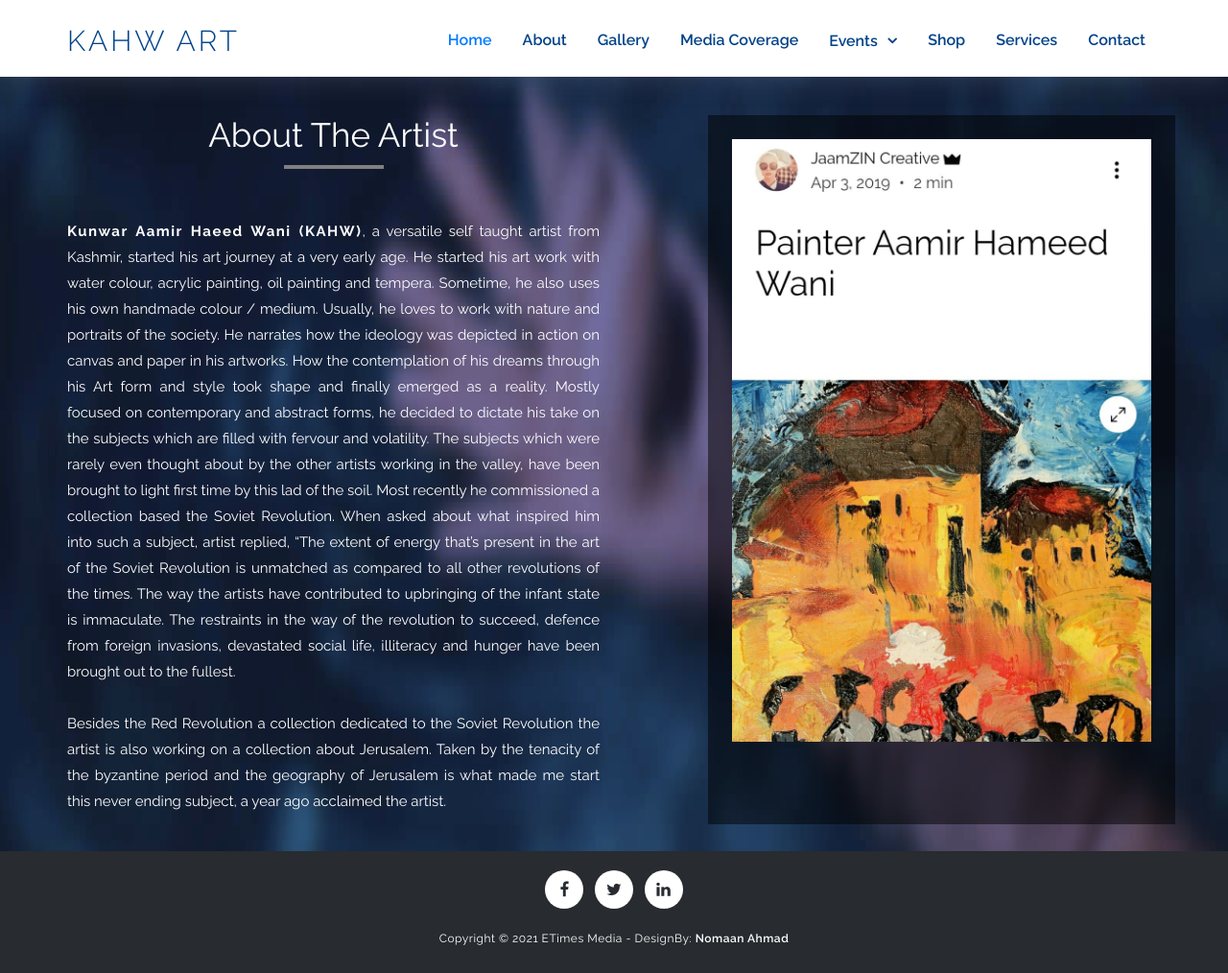
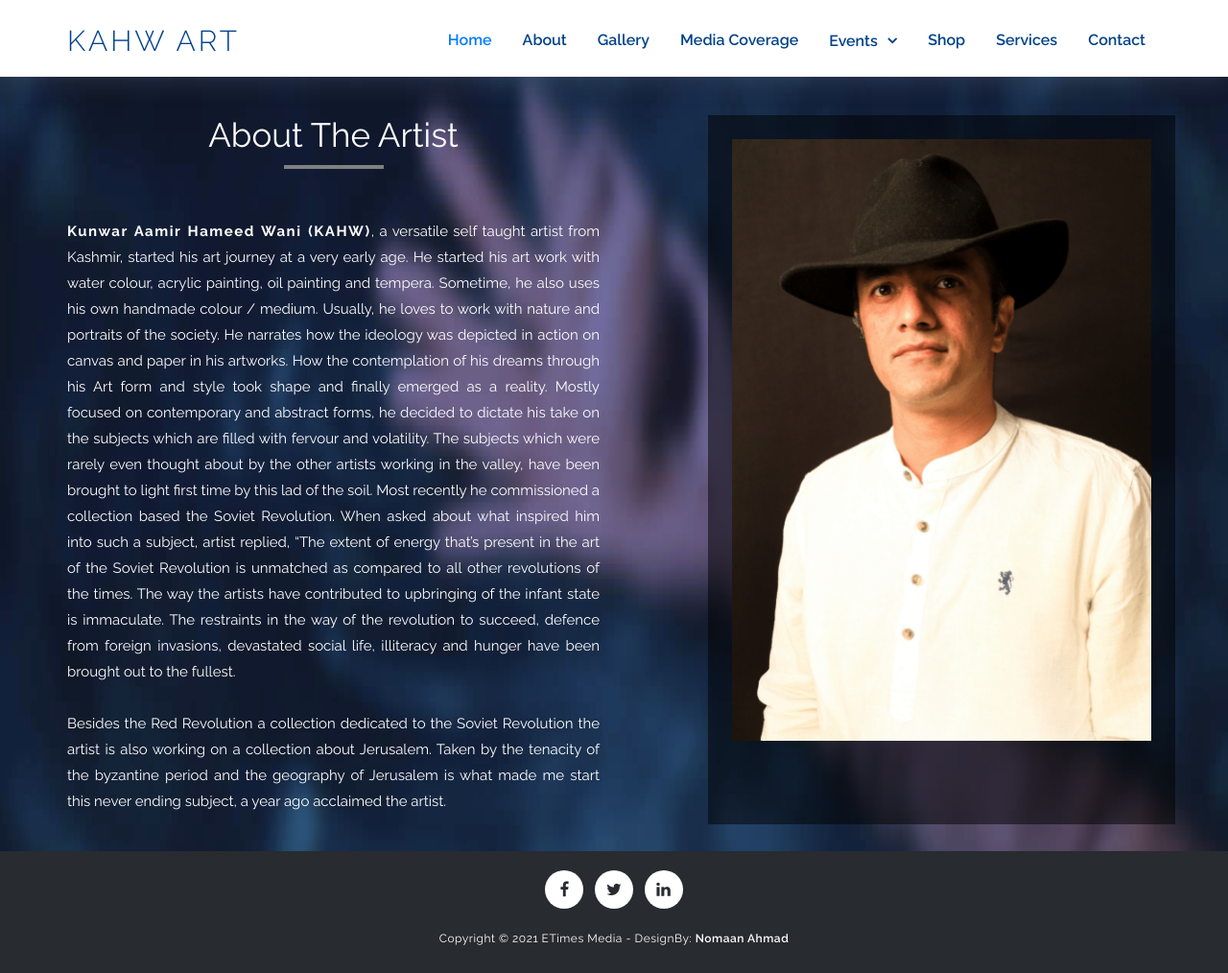
Before and after one commit to Nadeemaslam/artwebsite, a Django app: page /about_us/ in a window 1280 px wide. Shown: the whole page at 96% size. Run offline with Django 3.2, Linux system fonts and the light colour scheme; some libraries are stand-ins or nearby versions; some web fonts are replaced.

Commit message:
added profile photo and disabled shop from homepage

```diff
--- a/artgallery/templates/artgallery/aboutus.html
+++ b/artgallery/templates/artgallery/aboutus.html
@@ -11,7 +11,7 @@
                     <br><br>
                     <div class="line-dec"></div>
                     <p>
-                        <strong> Kunwar Aamir Haeed Wani (KAHW)</strong>, a versatile self taught artist from Kashmir, started his art journey at a very early age.
+                        <strong> Kunwar Aamir Hameed Wani (KAHW)</strong>, a versatile self taught artist from Kashmir, started his art journey at a very early age.
                         He started his art work with water colour, acrylic painting, oil painting and tempera. Sometime,
                         he also uses his own handmade colour / medium. Usually, he loves to work with nature and
                         portraits of the society. He narrates how the ideology was depicted in action on canvas and
@@ -39,7 +39,7 @@
 
             </div>
             <div class="col-md-5 artist-div">
-                <img src="{% static 'artgallery/images/april2019.jpeg' %}" alt="">
+                <img src="{% static 'artgallery/images/kahw_portrait.png' %}" alt="">
                 <br>
             </div>
         </div>
--- a/artgallery/templates/artgallery/index.html
+++ b/artgallery/templates/artgallery/index.html
@@ -69,7 +69,7 @@
         </div>
     </div>
 
-
+<!--
     <div class="parallax-content projects-content" id="portfolio">
         <div class="container">
             <div class="row">
@@ -152,7 +152,7 @@
             </div>
         </div>
     </div>
-
+-->
 <!--<div class="parallax-content projects-content" id="portfolio">-->
 <!--<div class="container">-->
     <!--<div class="row text-center gallery justify-content-center">-->
```
Also changed, not shown: static/artgallery/images/kahw_portrait.png (added).
